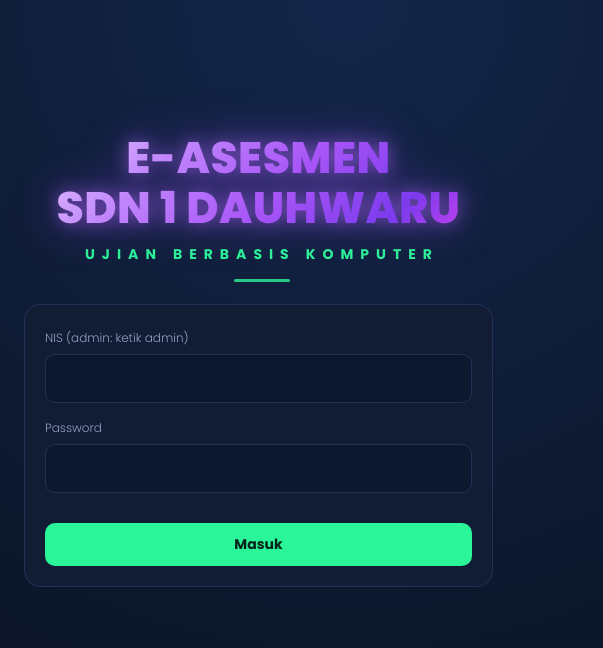
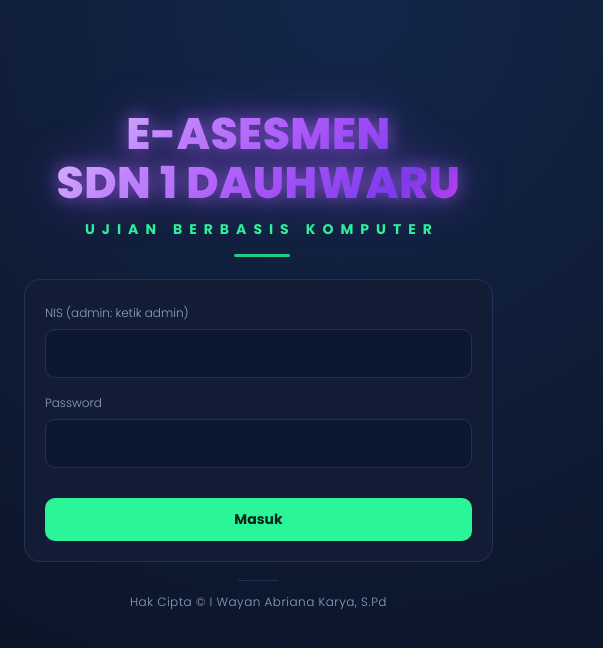
Before and after one commit to AsesmenSDN1Dauhwaru/Sumatif, a plain HTML site: page index.html in a window 1280 px wide. Shown: the full height of the page, 677-1280 px from the left. Drawn offline with nearby package versions, Linux system fonts and the light colour scheme.

Commit message:
Update index.html

```diff
--- a/index.html
+++ b/index.html
@@ -25,6 +25,8 @@ h1{font-size:clamp(26px,4vw,40px);margin:0;line-height:1.15}
 .lt h1 span{display:block}
 .lt .sub{margin:12px 0 0;text-align:center;font-size:clamp(10px,1.45vw,14px);letter-spacing:.5em;padding-left:.5em;white-space:nowrap}
 .lt .sub::after{content:"";display:block;width:56px;height:3px;border-radius:3px;background:var(--g);margin:14px auto 0;opacity:.8}
+.cr{text-align:center;margin-top:18px;font-size:12px;letter-spacing:.04em;color:var(--mu)}
+.cr::before{content:"";display:block;width:40px;height:1px;background:var(--ln);margin:0 auto 12px}
 .cover .card{margin:0}
 @media(max-width:800px){.cover{min-height:auto;padding-top:28px}.cover img{max-width:420px;margin:0 auto;display:block}}
 .card{background:var(--card);border:1px solid var(--ln);border-radius:16px;padding:20px;margin:14px 0}
@@ -143,7 +145,7 @@ function login(m){
  A.innerHTML=`<div class="wrap cover"><div>${BANNER?`<img src="${BANNER}" alt="SDN 1 Dauhwaru" onerror="this.outerHTML='<div class=ph></div>'">`:'<div class="ph"></div>'}</div>
  <div><div class="lt"><h1><span>E-ASESMEN</span><span>SDN 1 DAUHWARU</span></h1><div class="sub">UJIAN BERBASIS KOMPUTER</div></div>
  <div class="card"><label>NIS (admin: ketik admin)</label><input id="u" autocomplete="username" autocapitalize="none"><label>Password</label><input id="p" type="password" autocomplete="current-password" onkeydown="if(event.key=='Enter')doLogin()">
- <div class="err" id="e">${m||''}</div><button id="lb" onclick="doLogin()" style="width:100%">Masuk</button></div></div></div>`}
+ <div class="err" id="e">${m||''}</div><button id="lb" onclick="doLogin()" style="width:100%">Masuk</button></div><div class="cr">Hak Cipta &copy; I Wayan Abriana Karya, S.Pd</div></div></div>`}
 async function doLogin(){const u=$('#u').value.trim().toLowerCase(),p=$('#p').value;if(!u||!p)return $('#e').textContent='NIS dan password wajib diisi.';
  $('#lb').disabled=true;$('#e').textContent='Memeriksa...';
  if(u==='admin'){const{error}=await sb.auth.signInWithPassword({email:u+DOM,password:p});if(error){login('Password admin salah.');return}me={role:'admin',name:'Admin'};return admin()}
```
